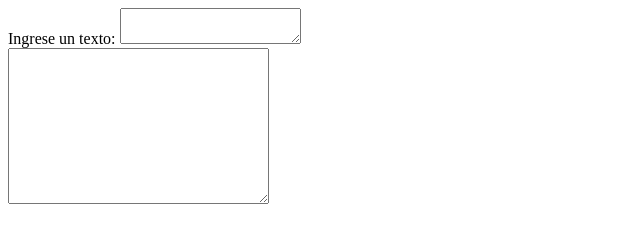
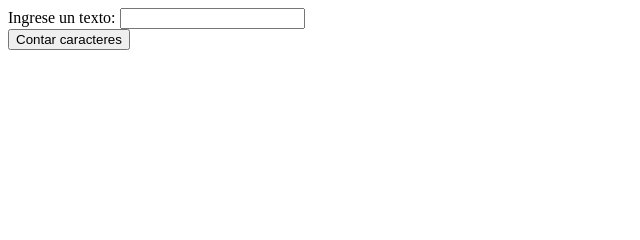
Before and after one commit to CamiloOrtizR/Taller-HTML-CSS-JS, a plain HTML site: page index.html in a window 1280 px wide. Shown: the whole page, without its empty margins (0-640 px from the left). Drawn offline with Linux system fonts and the light colour scheme.

Commit message:
JS y CSS

```diff
--- a/index.html
+++ b/index.html
@@ -9,10 +9,15 @@
 <body>
     <form>
         <label for="texto">Ingrese un texto:</label>
-        <textarea id="texto" name="texto"></textarea>
+        <input type="text" id="texto" name="texto">
         <br>
-        <textarea name="" id="" cols="30" rows="10"></textarea>
+        <button type="submit">Contar caracteres</button>
+        <br>
+        <div id="resultado"></div>
       </form>
+      <p id="resultado"></p>
+     <script src="script.js"></script>
+
 
 
 </body>
--- /dev/null
+++ b/script.css
@@ -0,0 +1,39 @@
+body {
+    font-family: Arial, sans-serif;
+  }
+
+  form {
+    margin-bottom: 20px;
+  }
+
+  label {
+    display: block;
+    margin-bottom: 10px;
+  }
+
+  input[type="text"] {
+    width: 100%;
+    padding: 10px;
+    border: 1px solid #ccc;
+    border-radius: 4px;
+    box-sizing: border-box;
+    margin-bottom: 10px;
+  }
+
+  button[type="submit"] {
+    background-color: #4CAF50;
+    color: white;
+    padding: 10px 20px;
+    border: none;
+    border-radius: 4px;
+    cursor: pointer;
+  }
+
+  button[type="submit"]:hover {
+    background-color: #3e8e41;
+  }
+
+  p#resultado {
+    font-size: 18px;
+    font-weight: bold;
+  }
--- /dev/null
+++ b/script.js
@@ -0,0 +1,9 @@
+const form = document.querySelector('form');
+const resultado = document.querySelector('#resultado');
+
+form.addEventListener('submit', function(e) {
+  e.preventDefault();
+  const texto = document.querySelector('#texto').value;
+  const cantidad = texto.length;
+  resultado.innerHTML = `El texto ingresado contiene ${cantidad} caracteres.`;
+});
```
